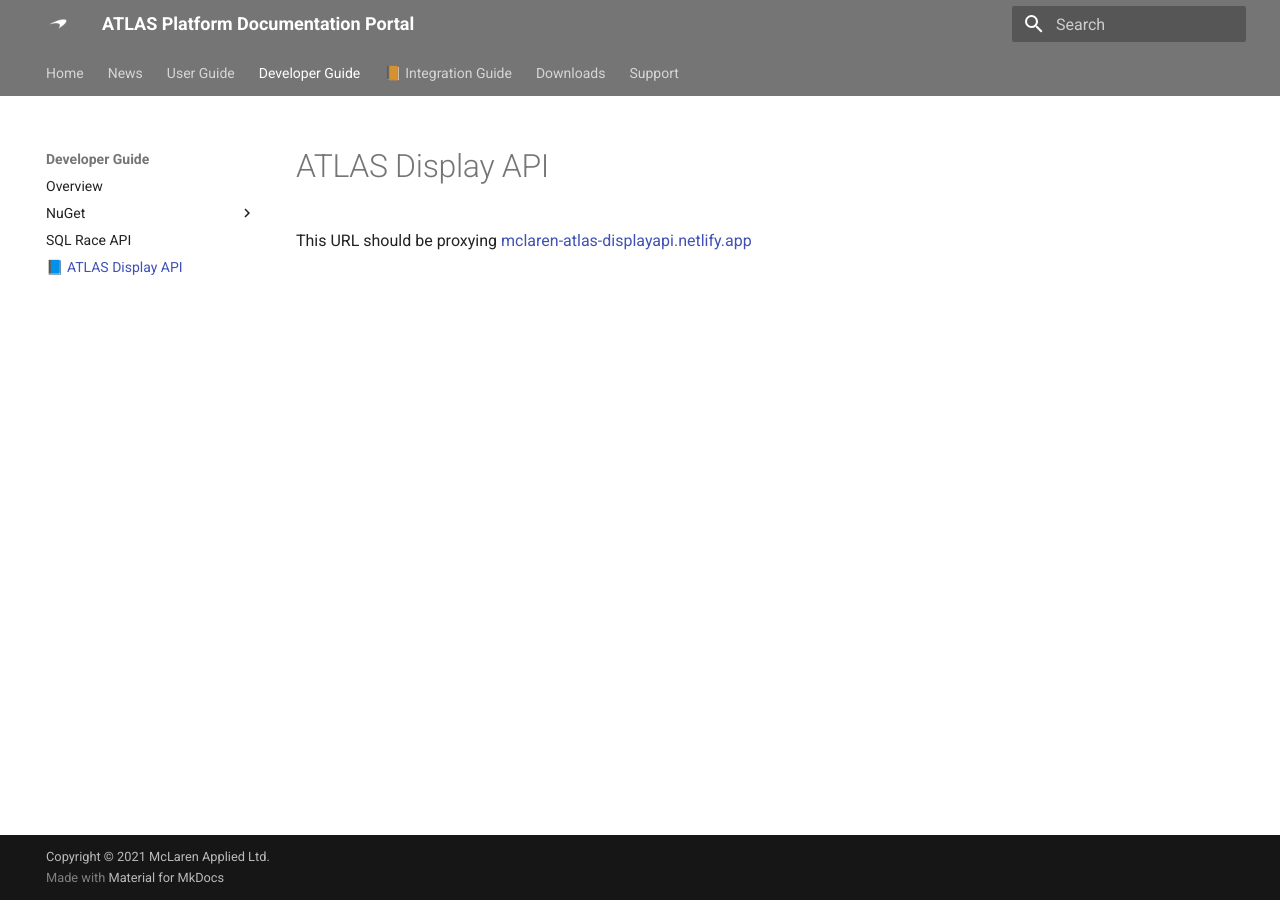
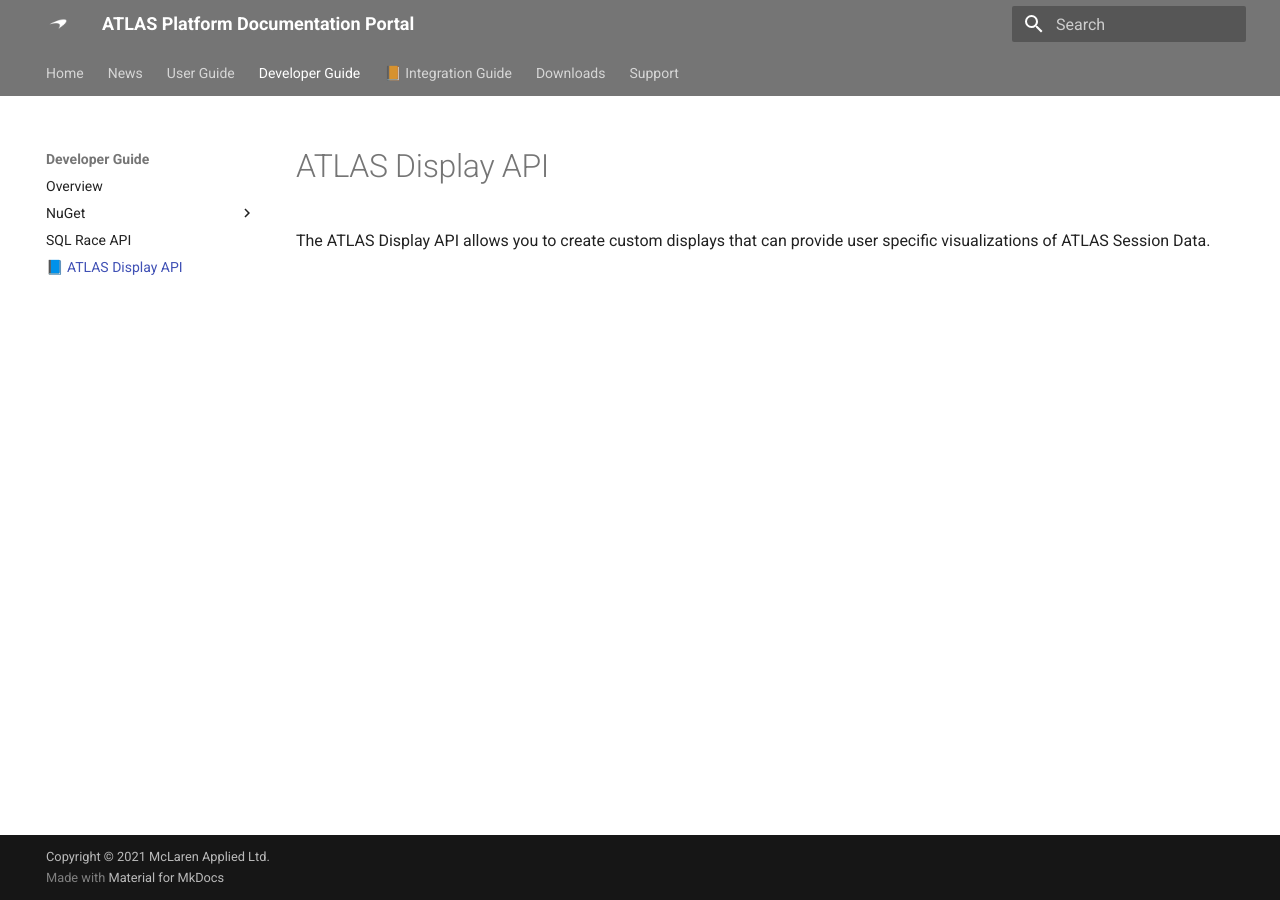
Before and after one commit to mat-docs/Portal.Site, an MkDocs documentation site: the page built from docs/developer/atlas-displayapi.md, in a window 1280 px wide. Built offline with MkDocs 1.6.1 and Material for MkDocs 9.7.7, drawn with Linux system fonts in a browser that asks for light colours.

Commit message:
Add placeholder text to proxy pages for search

```diff
--- a/docs/developer/atlas-displayapi.md
+++ b/docs/developer/atlas-displayapi.md
@@ -1,3 +1,5 @@
 # ATLAS Display API
 
-This URL should be proxying [mclaren-atlas-displayapi.netlify.app](https://mclaren-atlas-displayapi.netlify.app/)
+The ATLAS Display API allows you to create custom displays that can provide user specific visualizations of ATLAS Session Data.
+
+<!-- This URL should be proxying https://mclaren-atlas-displayapi.netlify.app/ -->
```
Also changed, not shown: docs/integration/index.md (+3 -1 lines).
